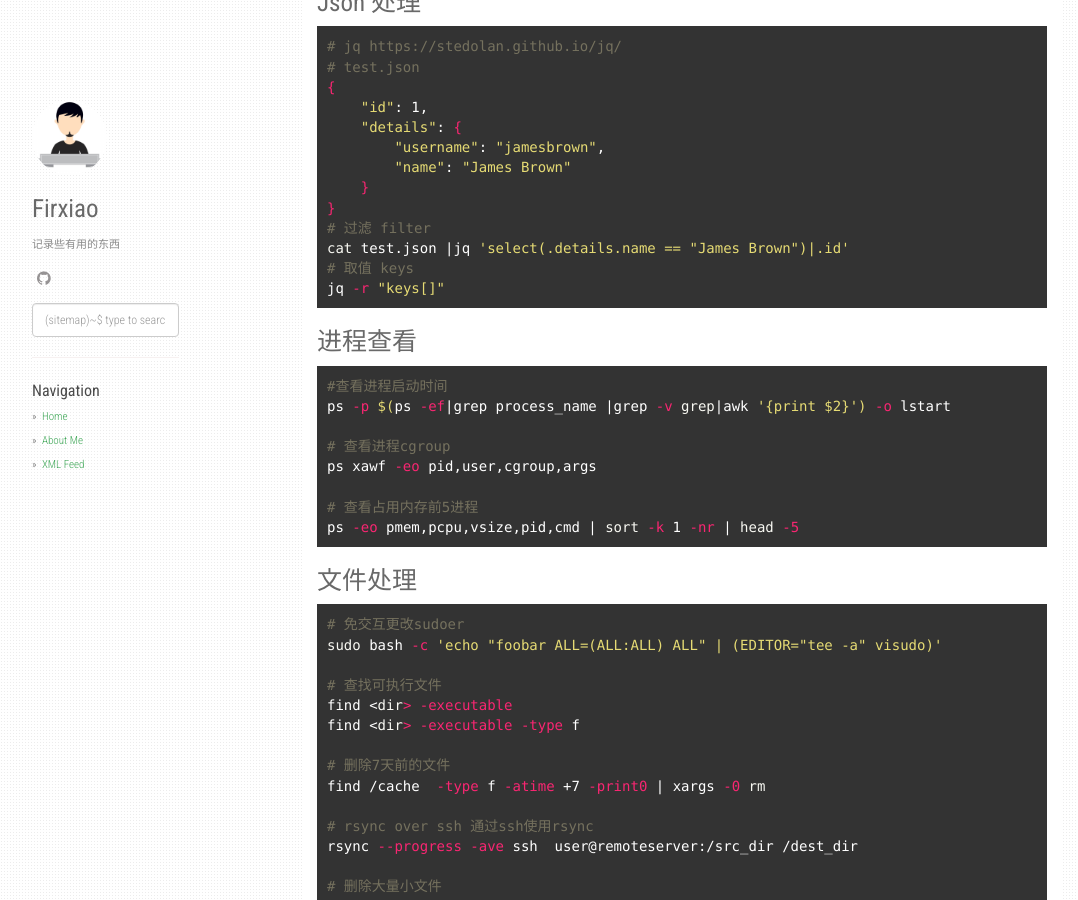
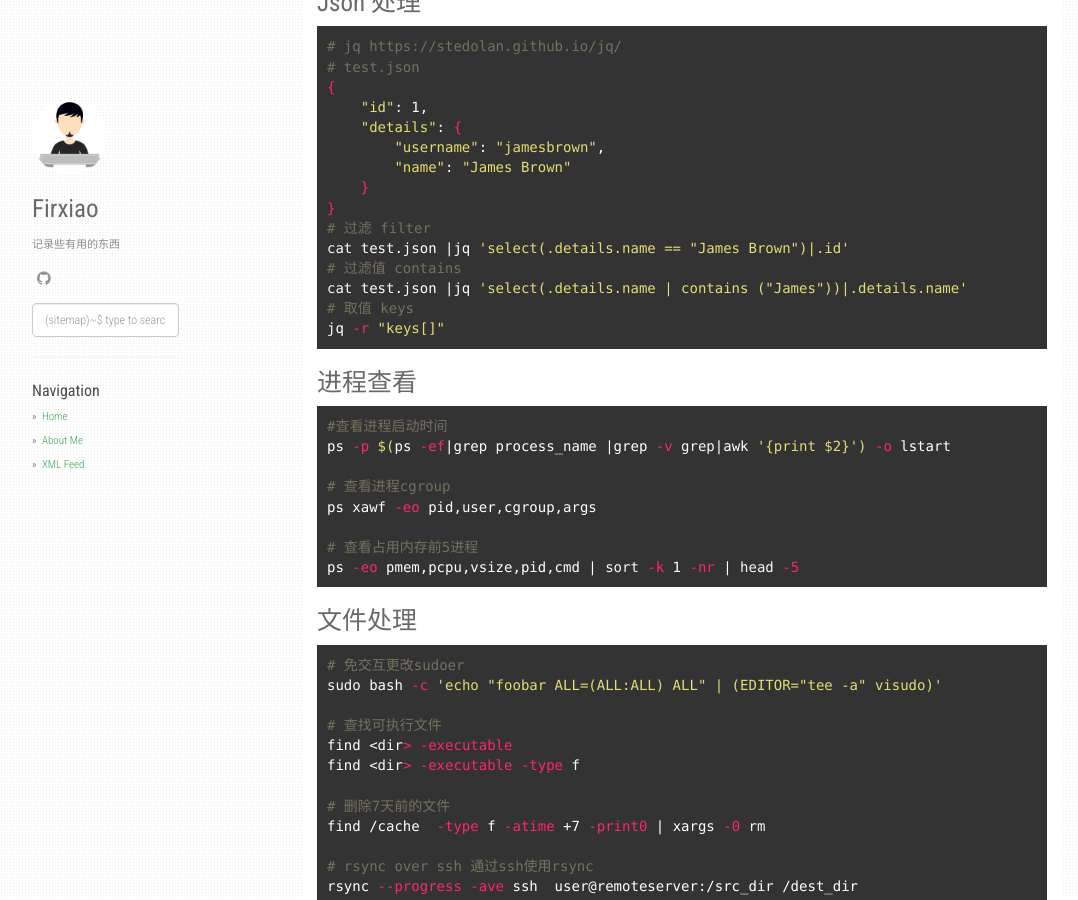
Before and after one commit to Firxiao/firxiao.github.io, a Jekyll site: the page built from _posts/2019-07-29-bash-skills.md, in a window 1280 px wide and 900 px high, scrolled down 1361 px. Shown: the whole window, without its empty margins (53-1131 px from the left). Built offline with Jekyll 4.4.1, drawn with Linux system fonts in a browser that asks for light colours; nearby versions of some CDN libraries; comment, search, counter and statistics services are not loaded.

Commit message:
Add bash skill for jq

````diff
--- a/_posts/2019-07-29-bash-skills.md
+++ b/_posts/2019-07-29-bash-skills.md
@@ -81,6 +81,8 @@ sed 's/^#\(keyword\)/\1/g' file
 }
 # 过滤 filter
 cat test.json |jq 'select(.details.name == "James Brown")|.id'
+# 过滤值 contains
+cat test.json |jq 'select(.details.name | contains ("James"))|.details.name'
 # 取值 keys
 jq -r "keys[]"
 ```
````
